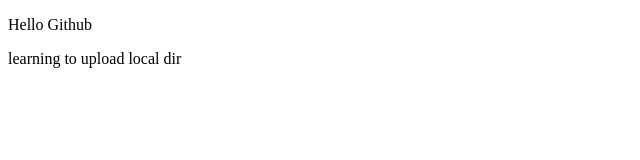
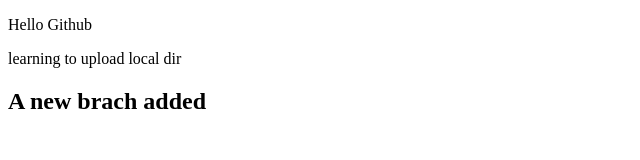
Before and after one commit to 001ryu-ryu/localrepo, a plain HTML site: page index.html in a window 1280 px wide. Shown: the whole page, without its empty margins (0-640 px from the left). Drawn offline with Linux system fonts and the light colour scheme.

Commit message:
Added a branch

```diff
--- a/index.html
+++ b/index.html
@@ -9,5 +9,6 @@
 <body>
     <p>Hello Github</p>
     <p>learning to upload local dir</p>
+    <h2>A new brach added </h2>
 </body>
 </html>
```
